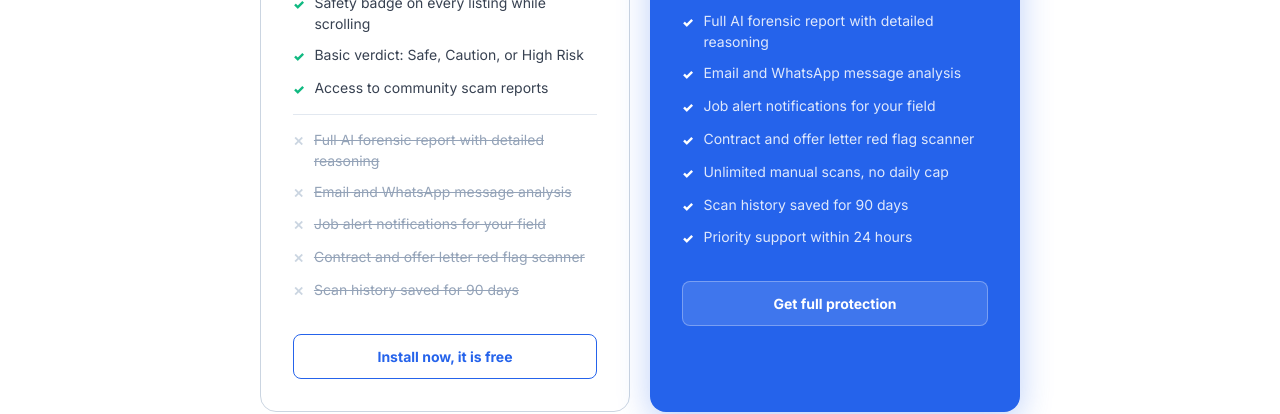
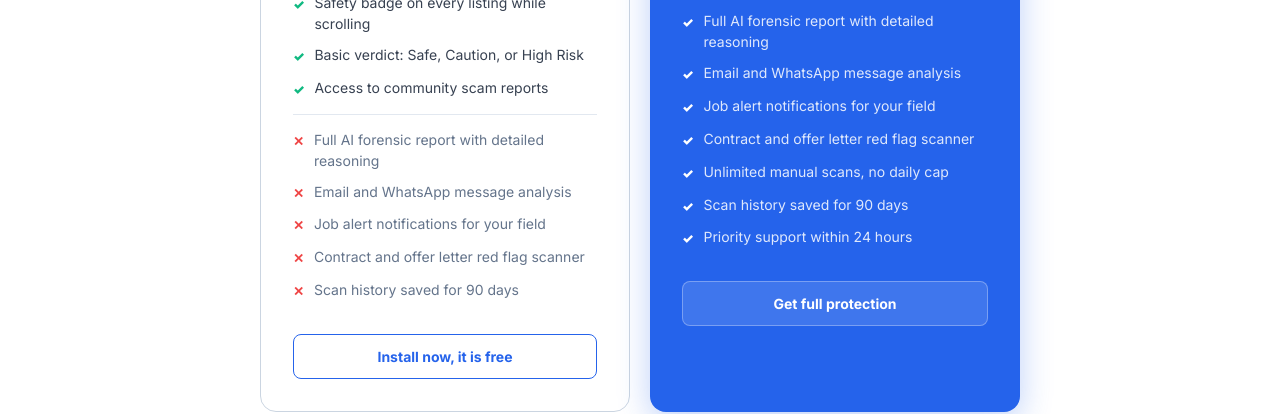
Before and after one commit to morenikejiakinyemi6-rgb/trustellix, a React (Vite) app in the folder frontend/: page / in a window 1280 px wide. Shown: the part 2040-2454 px from the top of the page. Built offline with nearby package versions, Linux system fonts and the light colour scheme.

Commit message:
replace strikethroughs with bold red cross formatting

```diff
--- a/frontend/src/components/PricingSection.jsx
+++ b/frontend/src/components/PricingSection.jsx
@@ -107,6 +107,7 @@ function UserPlanCard({ plan }) {
         transition: 'box-shadow 0.25s, transform 0.25s',
         transform: h ? 'translateY(-4px)' : 'translateY(0)',
         fontFamily: FONT,
+        boxSizing: 'border-box',
       }}
     >
       {plan.badge && (
@@ -160,14 +161,14 @@ function UserPlanCard({ plan }) {
           {plan.excluded.map(f => (
             <div key={f} style={{ display: 'flex', gap: '10px', marginBottom: '10px', alignItems: 'flex-start' }}>
               <span style={{
-                color: plan.highlight ? 'rgba(255,255,255,0.35)' : '#CBD5E1',
+                color: '#EF4444',
                 fontWeight: '900', fontSize: '13px', marginTop: '2px', flexShrink: 0,
               }}>✕</span>
               <span style={{
                 fontSize: '14px',
-                color: plan.highlight ? 'rgba(255,255,255,0.4)' : '#94A3B8',
+                color: '#64748B',
                 lineHeight: '1.5',
-                textDecoration: 'line-through',
+                textDecoration: 'none',
               }}>
                 {f}
               </span>
@@ -195,8 +196,10 @@ function UserPlanCard({ plan }) {
     </div>
   );
 }
+
 function OrgPlanCard({ plan }) {
   const [h, hh] = useHover();
+  const [btnH, btnHH] = useHover();
 
   return (
     <div
@@ -212,6 +215,7 @@ function OrgPlanCard({ plan }) {
         transform: h ? 'translateY(-4px)' : 'translateY(0)',
         display: 'flex', flexDirection: 'column',
         fontFamily: FONT,
+        boxSizing: 'border-box',
       }}
     >
       <div style={{
@@ -227,7 +231,7 @@ function OrgPlanCard({ plan }) {
           <span style={{ fontSize: '13px', fontWeight: '700', color: plan.highlight ? 'rgba(255,255,255,0.6)' : '#64748B' }}>₦</span>
         )}
         <span style={{ fontSize: '28px', fontWeight: '900', color: plan.highlight ? 'white' : NAVY, letterSpacing: '-0.5px' }}>
-          {' '}{plan.price}
+          {plan.price}
         </span>
       </div>
 
@@ -242,12 +246,29 @@ function OrgPlanCard({ plan }) {
         {plan.target}
       </div>
 
-      {plan.features.map(f => (
+      {plan.included.map(f => (
         <div key={f} style={{ display: 'flex', gap: '9px', marginBottom: '10px', alignItems: 'flex-start' }}>
           <span style={{ color: plan.highlight ? 'white' : GREEN, fontSize: '12px', flexShrink: 0, fontWeight: '900', marginTop: '2px' }}>✓</span>
           <span style={{ fontSize: '13px', color: plan.highlight ? 'rgba(255,255,255,0.85)' : '#374151', lineHeight: '1.5' }}>{f}</span>
         </div>
       ))}
+
+      <button
+        {...btnHH}
+        style={{
+          marginTop: '22px', width: '100%', padding: '12px',
+          borderRadius: '8px',
+          border: plan.highlight ? '1.5px solid rgba(255,255,255,0.3)' : `1.5px solid ${BLUE_L}`,
+          background: plan.highlight
+            ? (btnH ? 'rgba(255,255,255,0.22)' : 'rgba(255,255,255,0.12)')
+            : (btnH ? BLUE_L : 'white'),
+          color: plan.highlight ? 'white' : (btnH ? 'white' : BLUE_L),
+          fontWeight: '700', fontSize: '14px', cursor: 'pointer',
+          fontFamily: FONT, transition: 'all 0.18s',
+        }}
+      >
+        {plan.price === 'Custom' ? 'Contact Sales' : 'Get Started'}
+      </button>
     </div>
   );
 }
@@ -288,7 +309,7 @@ export default function PricingSection() {
             Protection for everyone
           </h2>
           <p style={{ fontSize: '16px', color: '#374151', maxWidth: '500px', margin: '0 auto', lineHeight: '1.75', fontFamily: FONT }}>
-             Free protection for every job seeker. Organizations that want verified trust invest in keeping their reputation clean.
+            Free protection for every job seeker. Organizations that want verified trust invest in keeping their reputation clean.
           </p>
         </div>
 
```
